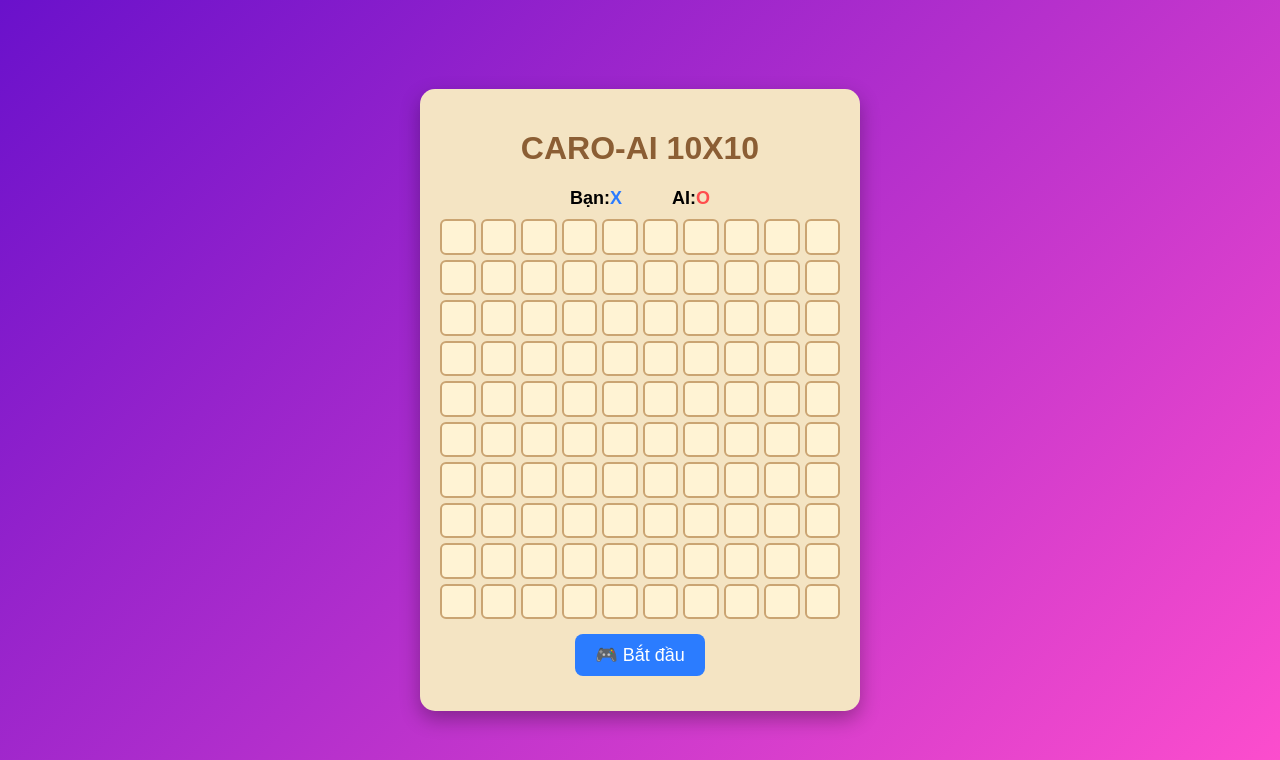
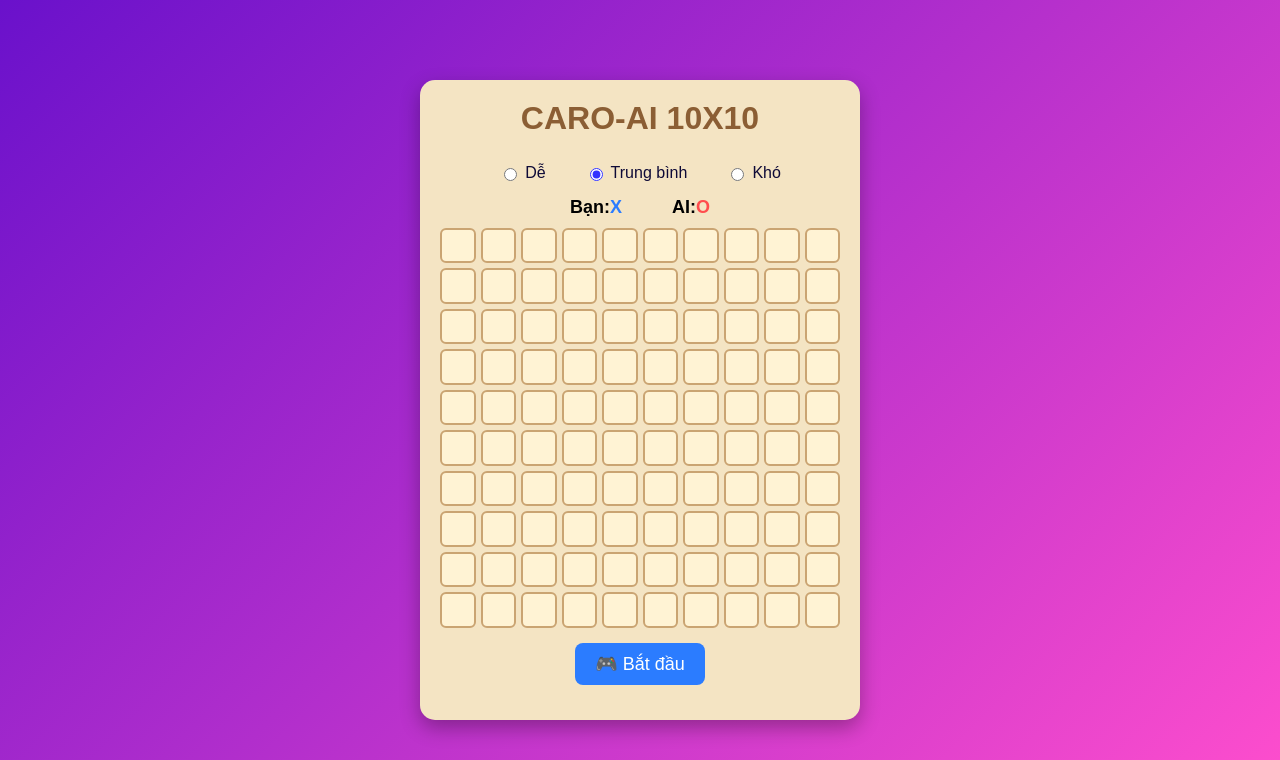
Before and after one commit to pnlhaiIT/caro-ai, a Flask app: page / in a window 1280 px wide. Shown: the top 760 px of the page. Run offline with Flask 3, Linux system fonts and the light colour scheme.

Commit message:
Add level

```diff
--- a/engine/ai.py
+++ b/engine/ai.py
@@ -3,6 +3,11 @@ import math
 import random
 
 DIRECTIONS = [(1,0), (0,1), (1,1), (1,-1)]
+DIFFICULTY_DEPTH = {
+    -1: 0,   # dễ
+     0: 1,   # trung bình
+     1: 3    # khó
+}
 
 def get_moves(board):
     moves = set()
@@ -418,10 +423,14 @@ def minimax(board, depth, alpha, beta, maximizing):
                 break
         return min_eval
 
-def best_move(board):
+def best_move(board, difficulty=0):
     win = winning_move(board)
     if win:
         return win
+    # dễ
+    if difficulty == -1:
+        moves = get_moves(board)
+        return random.choice(moves)
 
     block_existing = existing_threat_block(board)
     if block_existing:
@@ -432,20 +441,21 @@ def best_move(board):
         return urgent
 
     moves = get_moves(board)
-
     if len(moves) == 1:
         return moves[0]
+    # Trung bình & khó
+    if difficulty >= 0:
+        moves.sort(key=lambda m: move_score(board, m[0], m[1]), reverse=True)
+        if difficulty == 0:
+            limit = min(6, max(4, len(moves)))
+        else:
+            limit = min(10, max(8, len(moves)))
+        moves = moves[:limit]
 
-    moves.sort(key=lambda m: move_score(board, m[0], m[1]), reverse=True)
-
-    limit = 8 if len(moves) > 12 else 10
-    moves = moves[:limit]
-
-    depth = 3
+    depth = DIFFICULTY_DEPTH.get(difficulty, 2)
 
     best_score = -math.inf
     best = moves[0]
-
     for r, c in moves:
         board[r][c] = "O"
         score = minimax(board, depth, -math.inf, math.inf, False)
--- a/engine/app.py
+++ b/engine/app.py
@@ -14,12 +14,13 @@ def home():
 def move():
     data = request.json
     board = data["board"]
+    difficulty = data.get("difficulty", 0)
 
-    r,c = best_move(board)
+    r, c = best_move(board, difficulty)
 
     return jsonify({
-        "row" : r,
-        "col" : c
+        "row": r,
+        "col": c
     })
 
 if __name__ == "__main__":
--- a/engine/static/script.js
+++ b/engine/static/script.js
@@ -5,6 +5,15 @@ let playerTurn = true
 let gameStarted = false
 const boardDiv = document.getElementById("board")
 const API = window.location.origin
+let gameDifficulty = 0;
+
+function getSelectedDifficulty() {
+    const radios = document.getElementsByName("difficulty");
+    for (let radio of radios) {
+        if (radio.checked) return parseInt(radio.value);
+    }
+    return 0;
+}
 
 function init() {
     for (let r = 0; r < SIZE; r++) {
@@ -56,7 +65,10 @@ async function playerMove(r, c, cell) {
         headers: {
             "Content-Type": "application/json"
         },
-        body: JSON.stringify({ board: board })
+        body: JSON.stringify({
+            board: board,
+            difficulty: gameDifficulty
+        })
     })
 
     const data = await res.json()
@@ -165,7 +177,10 @@ async function aiFirstMove() {
         headers: {
             "Content-Type": "application/json"
         },
-        body: JSON.stringify({ board: board })
+        body: JSON.stringify({
+            board: board,
+            difficulty: gameDifficulty
+        })
     })
     const data = await res.json()
     const aiCell = boardDiv.children[data.row * SIZE + data.col]
@@ -188,7 +203,15 @@ function restartGame() {
 }
 
 function startGame() {
+    const radios = document.getElementsByName("difficulty");
+    for (let radio of radios) {
+        radio.disabled = true;
+    }
+    gameDifficulty = getSelectedDifficulty();
+    console.log("Độ khó đã chọn:", gameDifficulty);
+
     gameStarted = true
+
     document.getElementById("board").innerHTML = ""
     init()
     const first = Math.random() < 0.5
--- a/engine/static/style.css
+++ b/engine/static/style.css
@@ -21,6 +21,7 @@ body {
 
 h1 {
     color: #8b5e34;
+    margin-top: 0;
 }
 
 #board {
@@ -172,3 +173,35 @@ h1 {
         opacity: 1;
     }
 }
+
+#difficultyPanel {
+    display: flex;
+    gap: 15px;
+    justify-content: center;
+    margin-bottom: 10px;
+}
+
+#difficultyPanel label {
+    display: flex;
+    align-items: center;
+    gap: 5px;
+    padding: 5px 12px;
+    border-radius: 6px;
+    cursor: pointer;
+    transition: background 0.2s, border-color 0.2s;
+    color: rgb(14, 10, 55);
+}
+
+#difficultyPanel label:hover {
+    color: #ff4d4d;
+}
+
+#difficultyPanel input[type="radio"]:checked {
+    accent-color: #3333ff;
+}
+
+#difficultyPanel input[type="radio"] {
+    width: 13px;
+    height: 13px;
+    cursor: pointer;
+}
--- a/engine/templates/index.html
+++ b/engine/templates/index.html
@@ -12,6 +12,12 @@
     <div class="container">
 
         <h1>CARO-AI 10X10</h1>
+
+        <div id="difficultyPanel">
+            <label><input type="radio" name="difficulty" value="-1"> Dễ</label>
+            <label><input type="radio" name="difficulty" value="0" checked> Trung bình</label>
+            <label><input type="radio" name="difficulty" value="1"> Khó</label>
+        </div>
 
         <div id="players">
             <span>Bạn: </span><span id="playerInfo">X</span>
@@ -31,6 +37,7 @@
 
         <button id="startBtn" onclick="startGame()">🎮 Bắt đầu</button>
     </div>
+
     <script src="{{ url_for('static', filename='script.js') }}"></script>
 </body>
 
```
